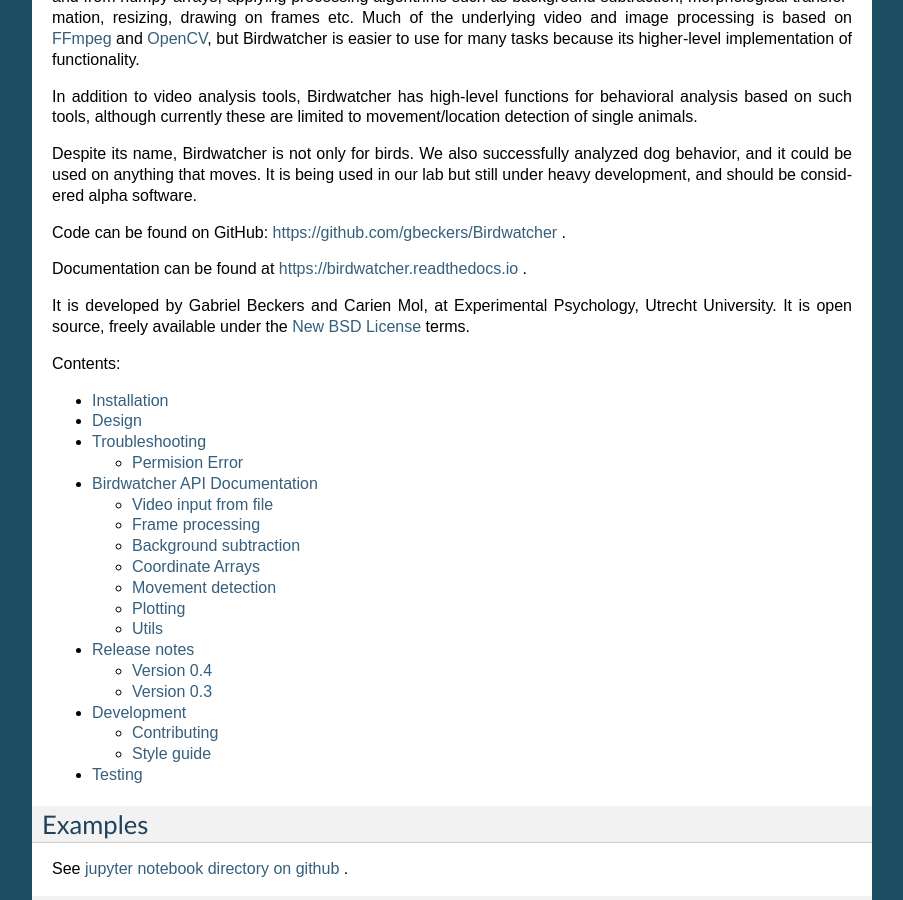
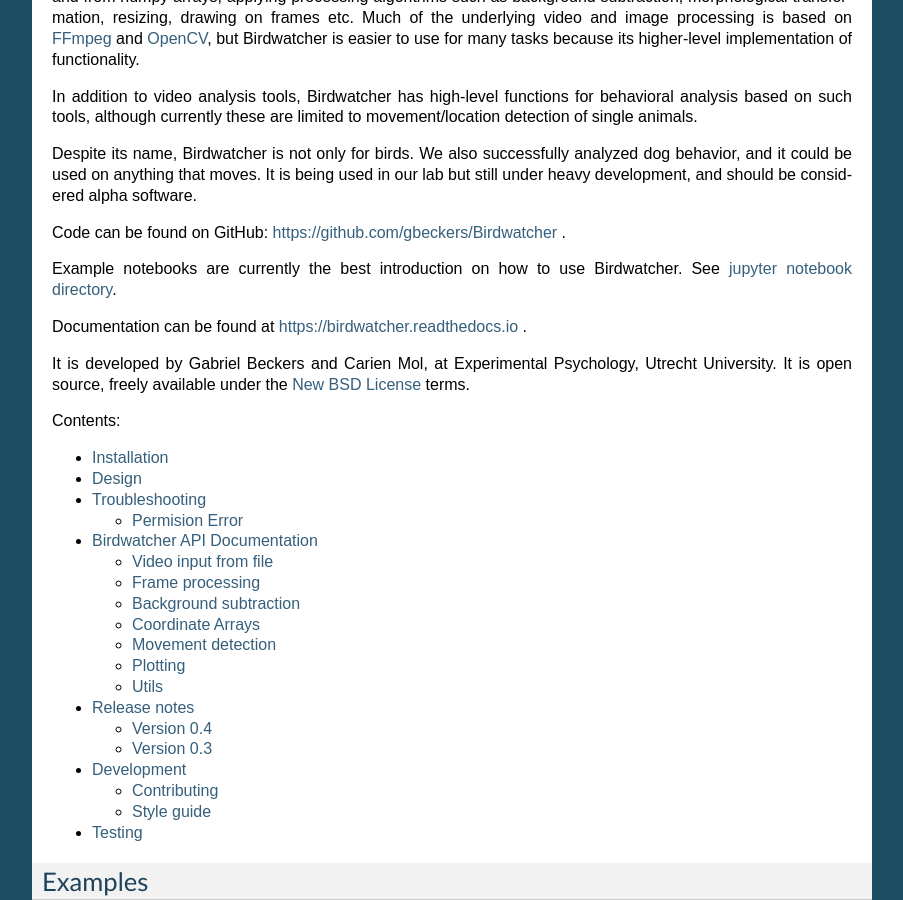
Before and after one commit to gbeckers/Birdwatcher, a Sphinx documentation site: the page built from docs/index.rst, in a window 1280 px wide and 900 px high, scrolled down 374 px. Shown: the whole window, without its empty margins (198-1101 px from the left). Built offline with Sphinx 7.4.7, drawn with Linux system fonts in a browser that asks for light colours.

Commit message:
fix links

```diff
--- a/README.rst
+++ b/README.rst
@@ -19,8 +19,7 @@
 Code can be found on GitHub: https://github.com/gbeckers/Birdwatcher .
 
 Example notebooks are currently the best introduction on how to use
-Birdwatcher. See `jupyter notebook directory <https://github
-.com/gbeckers/Birdwatcher/tree/master/notebooks>`__.
+Birdwatcher. See `jupyter notebook directory <https://github.com/gbeckers/Birdwatcher/tree/master/notebooks>`__.
 
 Documentation can be found at https://birdwatcher.readthedocs.io .
 
--- a/docs/index.rst
+++ b/docs/index.rst
@@ -22,6 +22,9 @@
 Despite its name, Birdwatcher is not only for birds. We also successfully analyzed dog behavior, and it could be used on anything that moves. It is being used in our lab but still under heavy development, and should be considered alpha software.
 
 Code can be found on GitHub: https://github.com/gbeckers/Birdwatcher .
+
+Example notebooks are currently the best introduction on how to use
+Birdwatcher. See `jupyter notebook directory <https://github.com/gbeckers/Birdwatcher/tree/master/notebooks>`__.
 
 Documentation can be found at https://birdwatcher.readthedocs.io .
 
```
